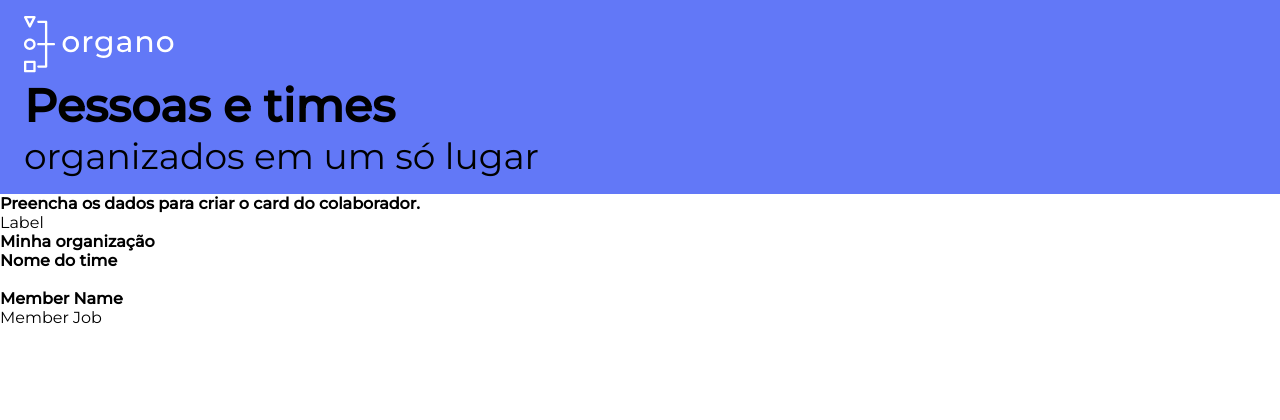
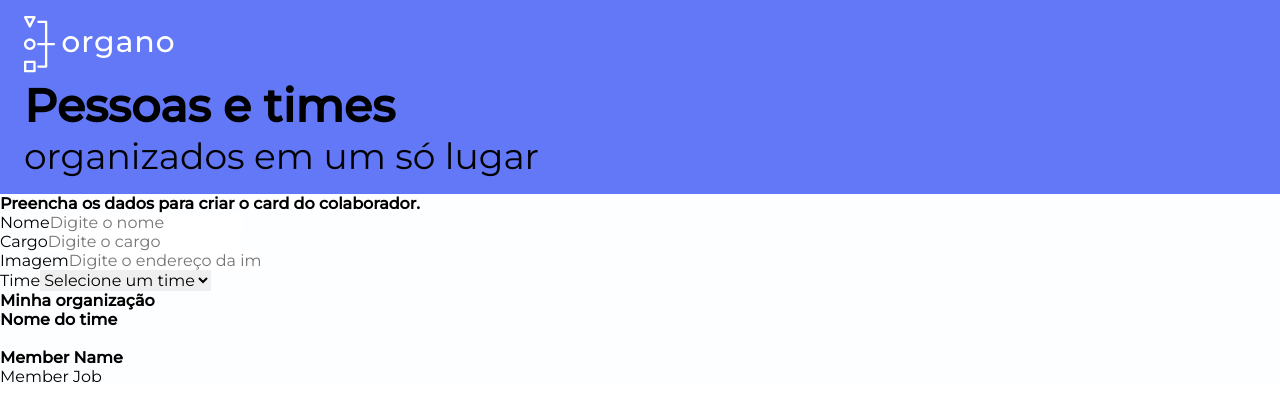
Before and after one commit to MatheusFonseca849/organo, a React (Vite) app: page / in a window 1280 px wide. Shown: the top 420 px of the page. Built offline with nearby package versions, Linux system fonts and the light colour scheme.

Commit message:
feat: select input fild added to form

```diff
--- a/src/App.jsx
+++ b/src/App.jsx
@@ -5,12 +5,12 @@ import Form from "./components/Form"
 function App() {
 
   return (
-    <>
+    <main>
       <Header/>
       <Form/>
       <TeamList/>
 
-    </>
+    </main>
   )
 }
 
--- a/src/components/Form/index.jsx
+++ b/src/components/Form/index.jsx
@@ -1,13 +1,28 @@
 import Input from "../Input";
+import SelectInput from "../SelectInput";
 
 const Form = () => {
 
+    const teams = [
+        'Programação',
+        'Front End',
+        'Data Science',
+        'Devops',
+        'UX e Design',
+        'Mobile',
+        'Inovação e Gestão'
+    ]
+
     return (
+
 
         <form>
             <h2>Preencha os dados para criar o card do colaborador.</h2>
 
-            <Input/>
+            <Input  label='Nome' placeholder="Digite o nome" type="text" required={true}/>
+            <Input  label='Cargo' placeholder="Digite o cargo" type="text" required={true}/>
+            <Input  label='Imagem' placeholder="Digite o endereço da imagem" type="text" required={true}/>
+            <SelectInput teams={teams} label="Time"/>
 
         </form>
 
--- a/src/components/Input/index.jsx
+++ b/src/components/Input/index.jsx
@@ -1,12 +1,12 @@
 
-const Input = () => {
+const Input = ({label, placeholder, type, required}) => {
 
     return (
 
         <div>
 
-            <label htmlFor="">Label</label>
-            <input/>
+            <label htmlFor={label}>{label}</label>
+            <input placeholder={placeholder} type={type} id={label} required={required}/>
 
         </div>
 
--- /dev/null
+++ b/src/components/SelectInput/index.jsx
@@ -0,0 +1,22 @@
+
+const SelectInput = (props) => {
+
+return (
+<div>
+    <label htmlFor={props.label}>{props.label}</label>
+
+    <select id={props.label}>
+        <option value="placeholder">Selecione um time</option>
+        {props.teams.map((team) => {
+            return(
+                <option key={team} value={team.replace(/ /g, "").toLowerCase()}>{team}</option>
+            )
+        })}
+    </select>
+</div>
+
+)
+
+}
+
+export default SelectInput
```
Also changed, not shown: src/components/SelectInput/selectInput.js (added).
